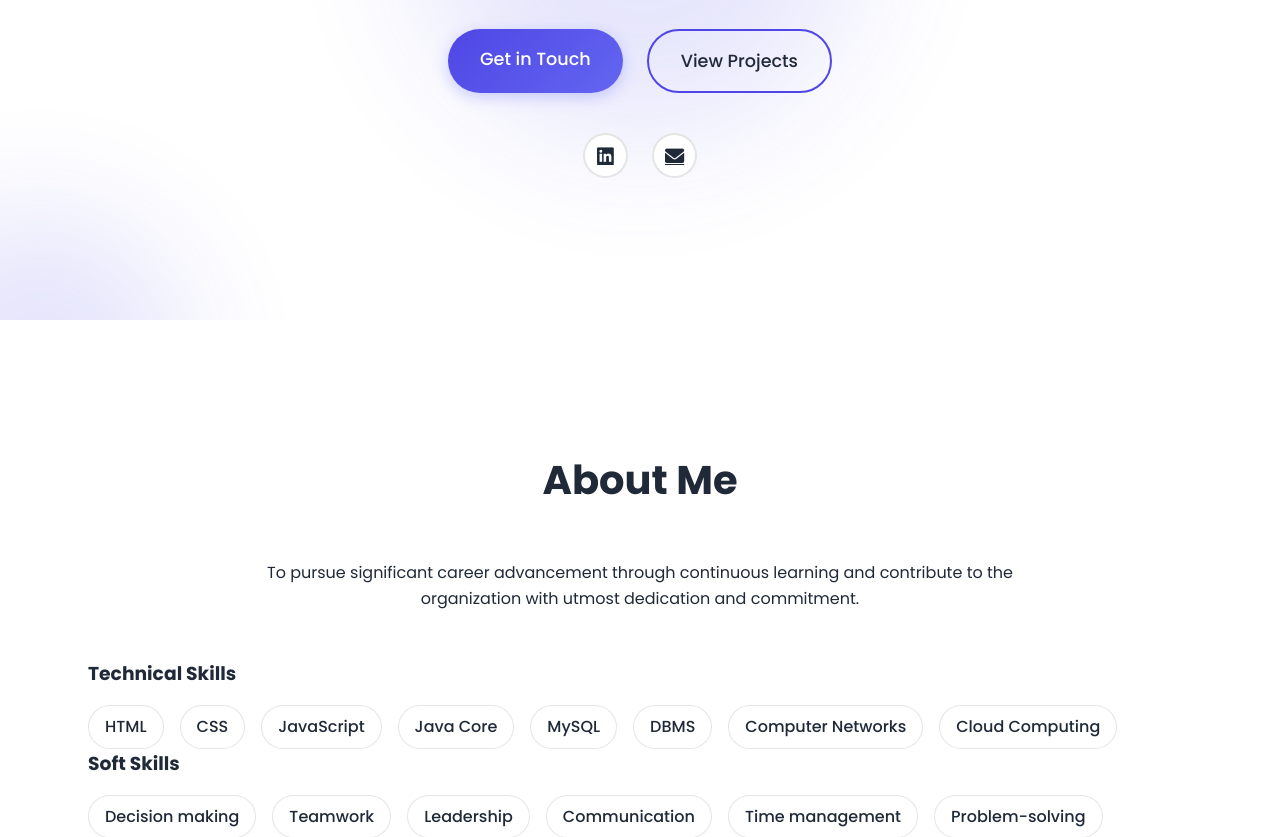
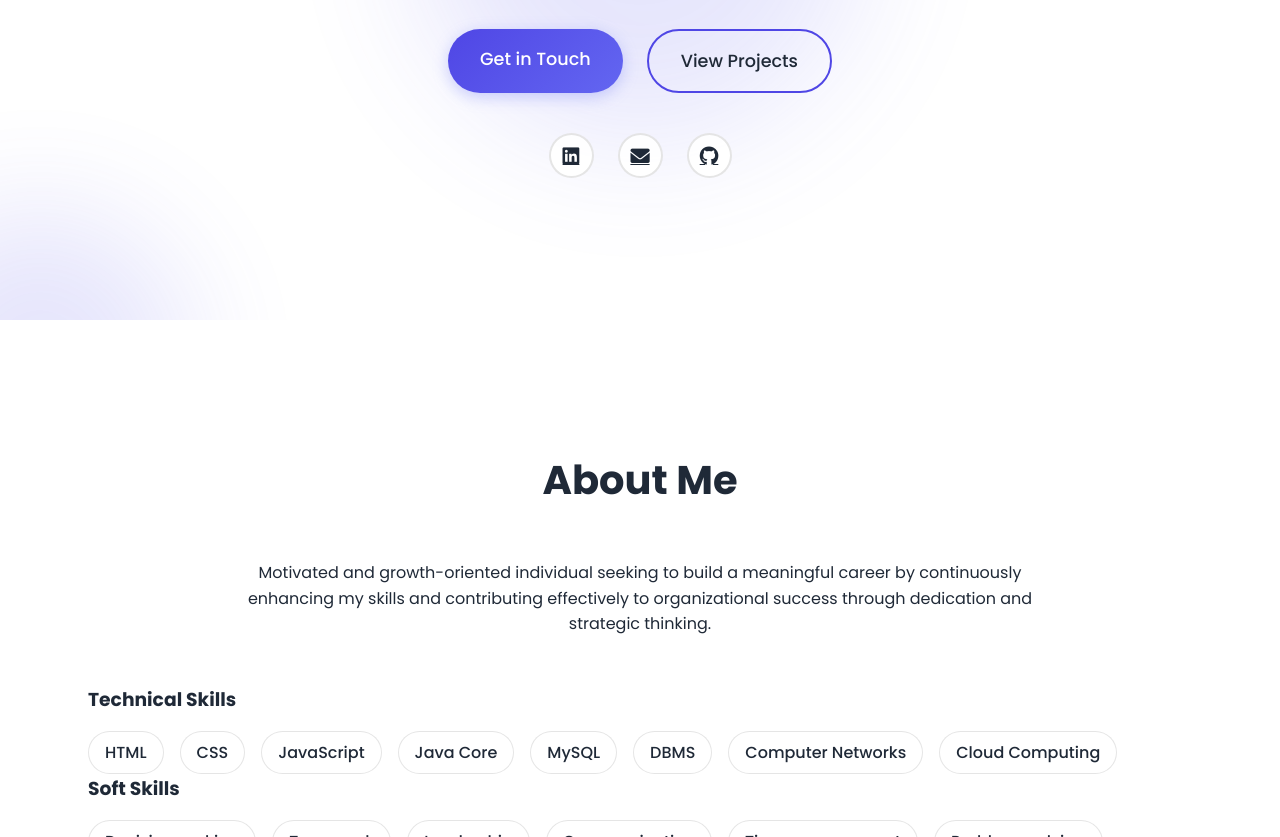
Before and after one commit to stymrj/stymrj.github.io, a plain HTML site: page index.html in a window 1280 px wide. Shown: the part 480-1317 px from the top of the page. Drawn offline with Linux system fonts and the light colour scheme.

Commit message:
Update index.html

```diff
--- a/index.html
+++ b/index.html
@@ -56,6 +56,9 @@
                             <a href="mailto:sstymrj@gmail.com" class="social-link">
                                 <i class="fas fa-envelope"></i>
                             </a>
+                            <a href="https://github.com/stymrj" target="_blank" class="social-link">
+                                <i class="fab fa-github"></i>
+                            </a>
                         </div>
                     </div>
                 </div>
@@ -72,7 +75,7 @@
                 <h2>About Me</h2>
                 <div class="about-content">
                     <div class="summary">
-                        <p>To pursue significant career advancement through continuous learning and contribute to the organization with utmost dedication and commitment.</p>
+                        <p>Motivated and growth-oriented individual seeking to build a meaningful career by continuously enhancing my skills and contributing effectively to organizational success through dedication and strategic thinking.</p>
                     </div>
                     <div class="skills">
                         <h3>Technical Skills</h3>
```
